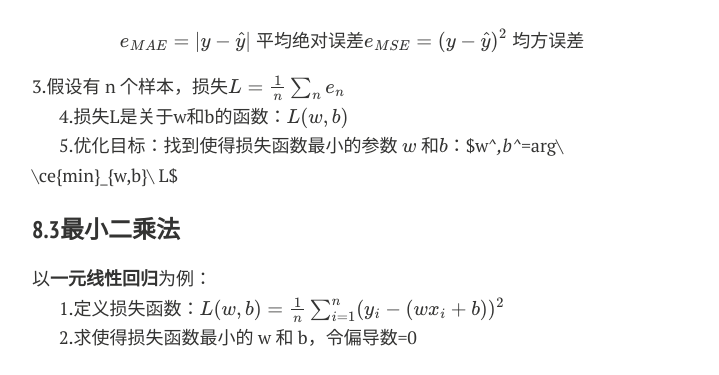
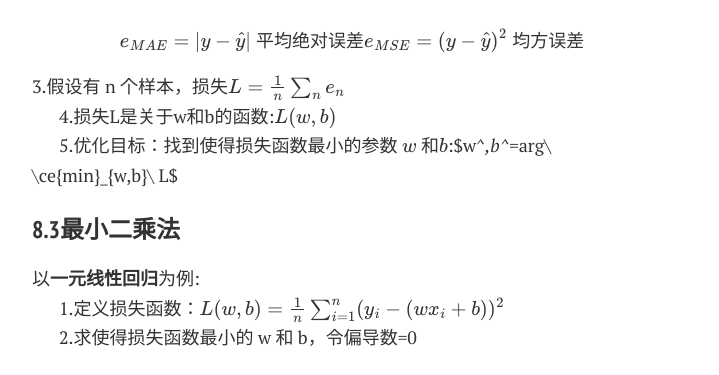
Before and after one commit to Qilu-Yuan/Qilu-Yuan.github.io, a Jekyll site: the page built from blogs/ML/LinearRegression.md, in a window 1280 px wide and 900 px high, scrolled down 1941 px. Shown: the part 156-531 px from the top of the window, without its empty margins (288-1007 px from the left). Built offline with Jekyll 4.4.1, drawn with Linux system fonts in a browser that asks for light colours; nearby versions of some CDN libraries; formulas are drawn with MathJax 3; comment, search, counter and statistics services are not loaded; a style sheet for code colours, icons or effects is not loaded.

```diff
--- a/blogs/ML/LinearRegression.md
+++ b/blogs/ML/LinearRegression.md
@@ -96,15 +96,15 @@ $$
 
 3.假设有 n 个样本，损失$L = \frac{1}{n}\sum_n e_n$<br>
 
-4.损失L是关于w和b的函数：$L(w,b)$ <br>
+4.损失L是关于w和b的函数:$L(w,b)$ <br>
 
-5.优化目标：找到使得损失函数最小的参数 $w$ 和$b$：$w^*,b^*=arg\ \ce{min}_{w,b}\ L$ <br>
+5.优化目标：找到使得损失函数最小的参数 $w$ 和$b$:$w^*,b^*=arg\ \ce{min}_{w,b}\ L$ <br>
 
 
 
 ### 8.3最小二乘法
 
-以**一元线性回归**为例：<br>
+以**一元线性回归**为例:<br>
 
 1.定义损失函数：$L(w,b)= \frac{1}{n} \sum_{i=1}^n (y_i - (wx_i+b))^2$<br>
 
```
